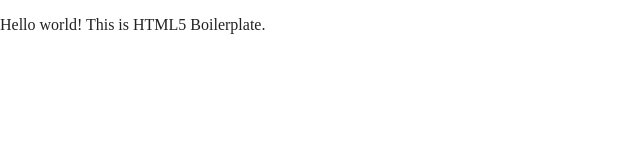
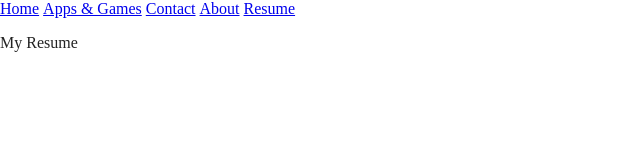
Before and after one commit to wboswall/wboswall.github.io, a website built with Parcel: page index.html in a window 1280 px wide. Shown: the whole page, without its empty margins (0-640 px from the left). Built offline with nearby package versions, Linux system fonts and the light colour scheme.

Commit message:
Commit html css
added menu in html and css

```diff
--- a/css/main.css
+++ b/css/main.css
@@ -86,7 +86,15 @@
 /* ==========================================================================
    Author's custom styles
    ========================================================================== */
+   ul {
+    list-style-type: none;
+    margin: 0;
+    padding: 0;
+  }
 
+  li {
+    display: inline;
+  }
 /* ==========================================================================
    Helper classes
    ========================================================================== */
--- a/index.html
+++ b/index.html
@@ -1,15 +1,15 @@
 <!doctype html>
-<html class="no-js" lang="">
+<html class="no-js" lang="en">
 
 <head>
   <meta charset="utf-8">
-  <title></title>
-  <meta name="description" content="">
+  <title>My Portfolio</title>
+  <meta name="description" content="Portfolio">
   <meta name="viewport" content="width=device-width, initial-scale=1">
 
-  <meta property="og:title" content="">
-  <meta property="og:type" content="">
-  <meta property="og:url" content="">
+  <meta property="og:title" content="Wiliam Boswall">
+  <meta property="og:type" content="blog">
+  <meta property="og:url" content="wboswall.github.io">
   <meta property="og:image" content="">
 
   <link rel="manifest" href="site.webmanifest">
@@ -25,7 +25,20 @@
 <body>
 
   <!-- Add your site or application content here -->
-  <p>Hello world! This is HTML5 Boilerplate.</p>
+  <header>
+    <ul>
+      <li><a href="#home">Home</a></li>
+      <li><a href="#appsgames">Apps & Games</a></li>
+      <li><a href="#contact">Contact</a></li>
+      <li><a href="#about">About</a></li>
+	  <li><a href="#resume">Resume</a></li>
+    </ul>
+  </header>
+  <p>My Resume</p>
+
+  <footer>
+
+  </footer>
   <script src="js/vendor/modernizr-3.11.2.min.js"></script>
   <script src="js/plugins.js"></script>
   <script src="js/main.js"></script>
```
